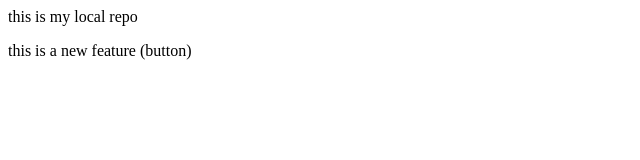
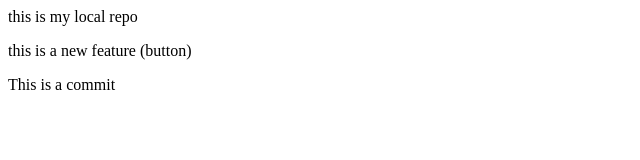
Before and after one commit to nigamhardik10-stack/demo, a plain HTML site: page index.html in a window 1280 px wide. Shown: the whole page, without its empty margins (0-640 px from the left). Drawn offline with Linux system fonts and the light colour scheme.

Commit message:
Update index.html

```diff
--- a/index.html
+++ b/index.html
@@ -1,2 +1,3 @@
 <p>this is my local repo</p>
 <p>this is  a new feature (button)</p>
+<p>This is a commit</p>
```
